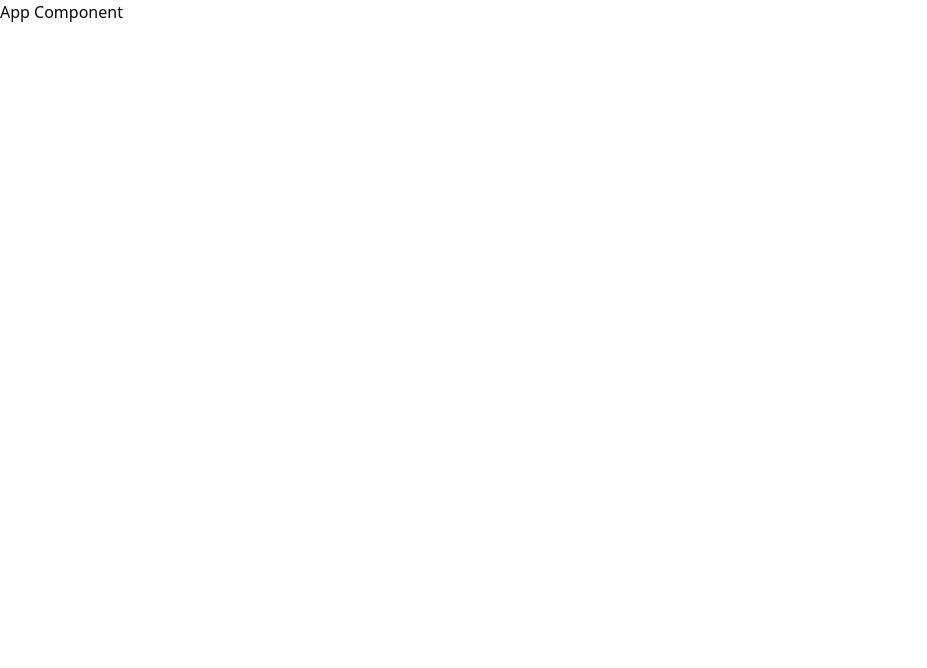
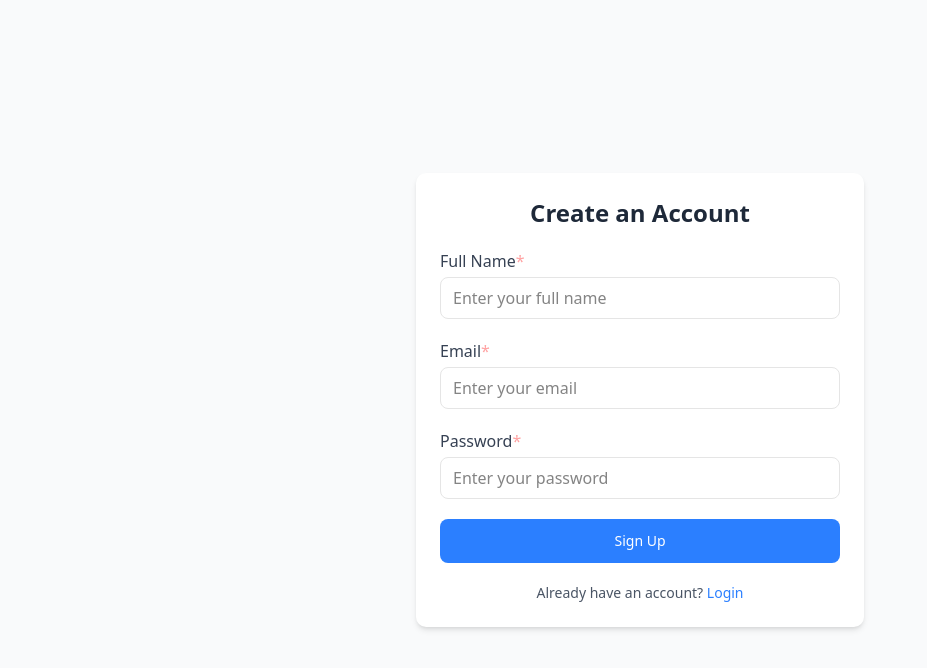
Before and after one commit to Hasnaint037/demo-social-media-frontend-vite, a React (Vite) app: page / in a window 1280 px wide. Shown: the top 668 px of the page, without its empty margins (0-927 px from the left). Built offline with nearby package versions, Linux system fonts and the light colour scheme.

Commit message:
add signup form

```diff
--- a/src/App.tsx
+++ b/src/App.tsx
@@ -1,9 +1,9 @@
-import { useForm } from "react-hook-form"
+import Signup from "./screens/auth/signup"
 
 function App() {
-  const form=useForm();
   return (
-    <div>App Component
+    <div>
+      <Signup/>
     </div>
   )
 }
--- a/src/components/ui/input.tsx
+++ b/src/components/ui/input.tsx
@@ -1,13 +1,12 @@
 import * as React from "react";
 import type {
   UseFormReturn,
-  FieldValues,
   RegisterOptions,
 } from "react-hook-form";
 
 interface InputProps
   extends Omit<React.InputHTMLAttributes<HTMLInputElement>, "form"> {
-  form: UseFormReturn<FieldValues>;
+  form: UseFormReturn<any>;
   registerName: string;
   registerOptions?: RegisterOptions;
   label?: string;
--- /dev/null
+++ b/src/screens/auth/signup/index.tsx
@@ -0,0 +1,100 @@
+import { useForm } from "react-hook-form";
+import { Input } from "@/components/ui/input";
+import { Button } from "@/components/ui/button";
+
+interface SignupFormValues {
+  fullName: string;
+  email: string;
+  password: string;
+}
+
+function Signup() {
+  const form = useForm<SignupFormValues>({
+    defaultValues: {
+      fullName: "",
+      email: "",
+      password: "",
+    },
+  });
+
+  const {
+    handleSubmit,
+    formState: { isSubmitting },
+  } = form;
+
+  const onSubmit = (data: SignupFormValues) => {
+    console.log("Signup Data:", data);
+  };
+
+  return (
+    <div className="flex justify-center items-center min-h-screen bg-gray-50">
+      <form
+        onSubmit={handleSubmit(onSubmit)}
+        className="w-full max-w-md bg-white shadow-md rounded-lg p-6 space-y-5"
+      >
+        <h2 className="text-2xl font-semibold text-center text-gray-800">
+          Create an Account
+        </h2>
+
+        <Input
+          form={form}
+          label="Full Name"
+          registerName="fullName"
+          required
+          registerOptions={{
+            minLength: { value: 3, message: "Full name must be at least 3 characters" },
+          }}
+          placeholder="Enter your full name"
+        />
+
+        <Input
+          form={form}
+          label="Email"
+          type="email"
+          registerName="email"
+          required
+          registerOptions={{
+            pattern: {
+              value: /^[^\s@]+@[^\s@]+\.[^\s@]+$/,
+              message: "Enter a valid email address",
+            },
+          }}
+          placeholder="Enter your email"
+        />
+
+        <Input
+          form={form}
+          label="Password"
+          type="password"
+          registerName="password"
+          required
+          registerOptions={{
+            minLength: { value: 6, message: "Password must be at least 6 characters" },
+          }}
+          placeholder="Enter your password"
+        />
+
+        <Button
+          type="submit"
+          className="w-full"
+          variant="blue"
+          loading={isSubmitting}
+        >
+          Sign Up
+        </Button>
+
+        <p className="text-sm text-center text-gray-600">
+          Already have an account?{" "}
+          <a
+            href="/login"
+            className="text-blue-500 hover:underline font-medium"
+          >
+            Login
+          </a>
+        </p>
+      </form>
+    </div>
+  );
+}
+
+export default Signup;
```
